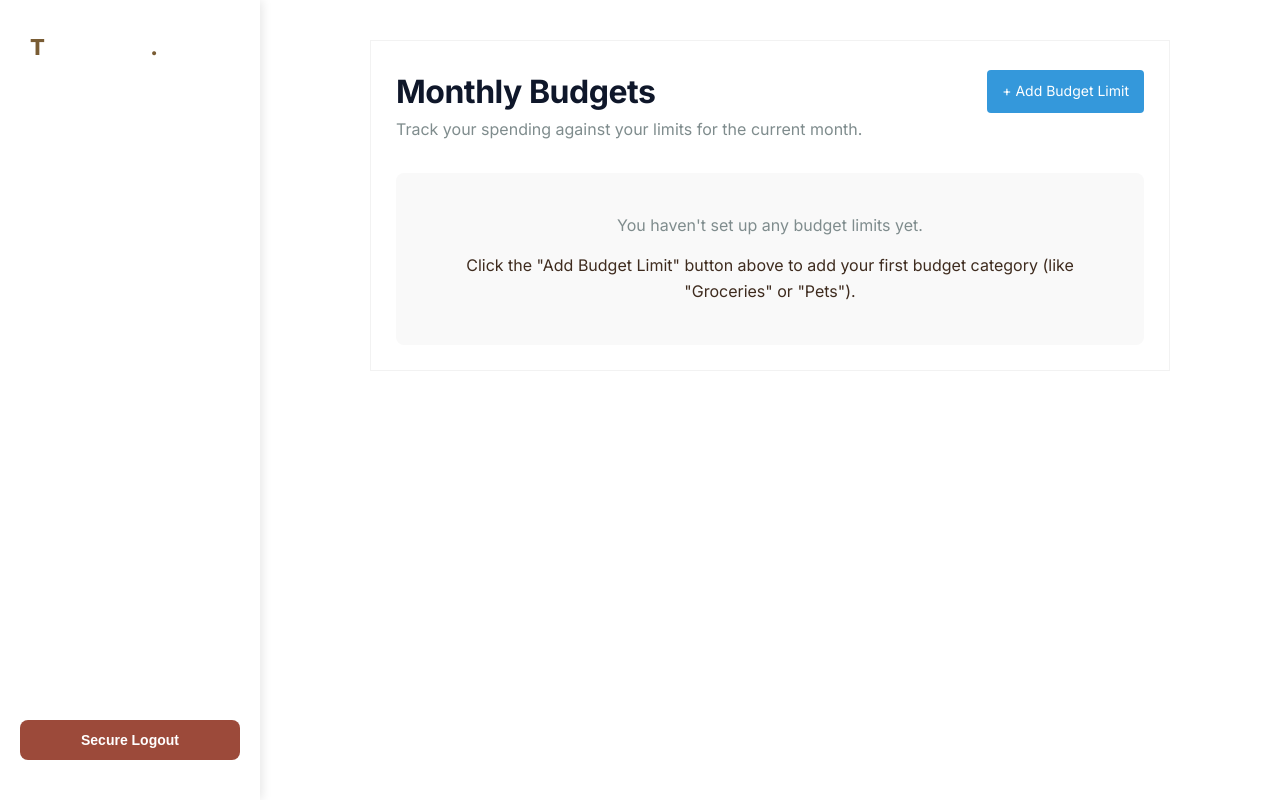
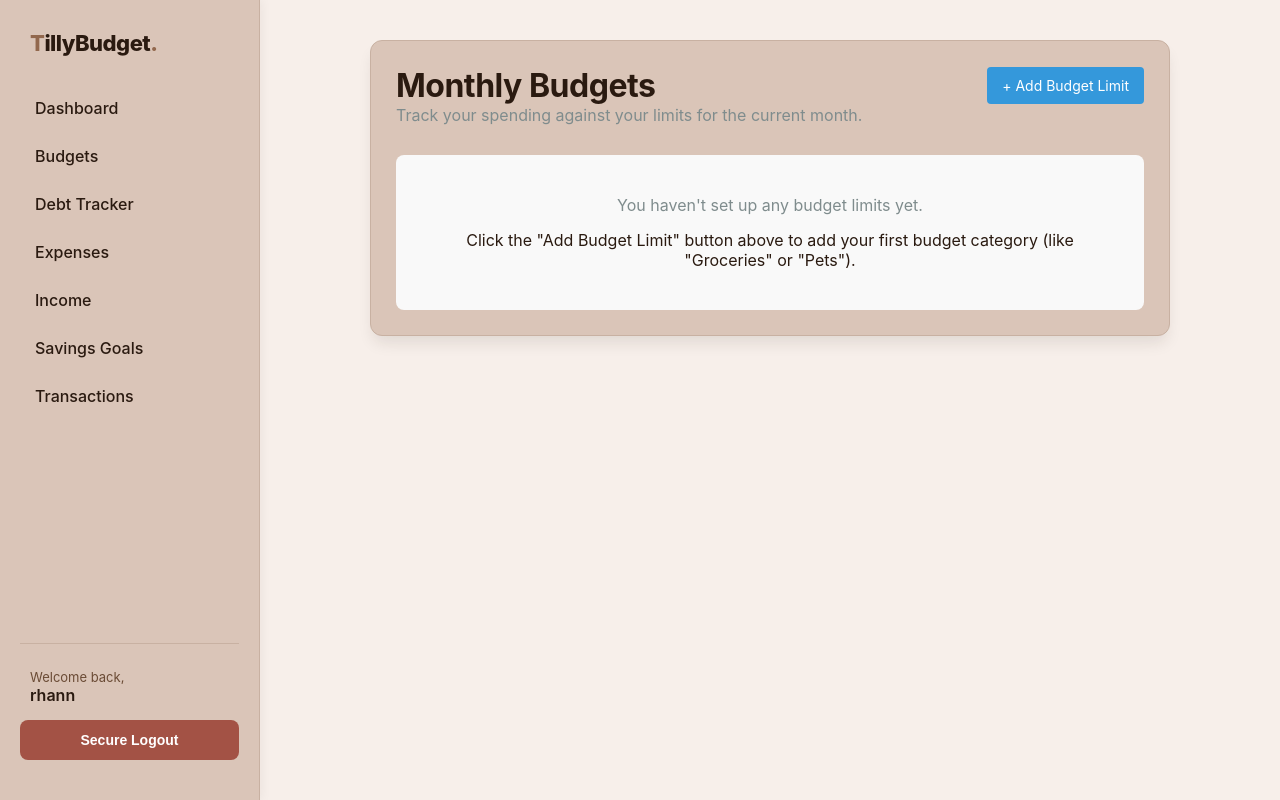
Before and after one commit to rhannemanakins-cmd/vaultic, a Django app: page /budgets/ in a window 1280 px wide. Run offline with Django 5.2, Linux system fonts and the light colour scheme; a user stored in the database is signed in; data that the repository does not hold is empty.

Commit message:
Apply custom #92684D and #DAC5B8 palette and fix invisible text

```diff
--- a/finances/templates/finances/base.html
+++ b/finances/templates/finances/base.html
@@ -13,23 +13,26 @@
         /* ==========================================
            1. THE DESIGN SYSTEM (Variables)
            ========================================== */
-:root {
-    /* The Core Brand */
-    --brand-primary: #795C34;   /* Rich saddle brown for buttons & logos */
-    --brand-danger: #9C4A3A;    /* A warm rust/terracotta for delete buttons */
+        :root {
+            /* Your Custom Brand Colors */
+            --brand-primary: #92684D;   /* The darker warm brown */
+            --bg-card: #DAC5B8;         /* The lighter beige */
 
-    /* Backgrounds */
-    --bg-main: #FDFBF7;         /* Warm cream for the overall page background */
-    --bg-card: #FFFFFF;         /* Crisp white for the transaction table/cards */
+            /* Background & Text Fixes */
+            --bg-main: #F7EFEA;         /* Soft wash of beige for main background */
+            --text-main: #2A1A10;       /* Deep espresso (Dark enough to read) */
+            --text-light: #6A4B35;      /* Medium brown for secondary text */
 
-    /* Typography */
-    --text-main: #3E2B1E;       /* Deep espresso instead of harsh black */
-    --text-light: #8A7360;      /* Muted taupe for secondary text/subtitles */
+            /* Accents & UI Elements */
+            --border-color: #C8B1A2;    /* Slightly darker beige for lines */
+            --shadow-sm: 0 4px 6px rgba(42, 26, 16, 0.08);
+            --shadow-md: 0 10px 15px -3px rgba(42, 26, 16, 0.1);
+            --radius: 12px;
 
-    /* Borders & Accents */
-    --border-color: #EAE3D9;    /* Soft tan for table borders and dividers */
-    --shadow-sm: 0 1px 3px rgba(62, 43, 30, 0.08); /* A warmer drop shadow */
-}
+            /* Button Colors */
+            --brand-danger: #A35245;    /* Warm rust for delete buttons */
+            --brand-success: #6A7B5E;   /* Muted warm green for success buttons */
+        }
 
         /* ==========================================
            2. GLOBAL RESETS
@@ -37,32 +40,33 @@
         * { box-sizing: border-box; margin: 0; padding: 0; }
 
         body {
-            font-family: 'Inter', sans-serif;
-            background-color: var(--bg-body);
+            margin: 0;
+            font-family: -apple-system, BlinkMacSystemFont, 'Segoe UI', Roboto, Helvetica, Arial, sans-serif;
+            background-color: var(--bg-main);
             color: var(--text-main);
             display: flex;
             min-height: 100vh;
-            line-height: 1.6;
         }
 
-        h1, h2, h3 { color: #0f172a; font-weight: 700; letter-spacing: -0.5px; }
+        h1, h2, h3 { color: var(--text-main); font-weight: 700; letter-spacing: -0.5px; }
 
         /* ==========================================
            3. THE SIDEBAR (Navigation)
            ========================================== */
         nav {
             width: 260px;
-            background: var(--bg-sidebar);
-            color: white;
+            background: var(--bg-card); /* Now uses your light beige */
+            color: var(--text-main);
             padding: 30px 20px;
             display: flex;
             flex-direction: column;
-            box-shadow: 2px 0 10px rgba(0,0,0,0.1);
+            box-shadow: 2px 0 10px rgba(42, 26, 16, 0.05); /* Warmer shadow */
             z-index: 10;
+            border-right: 1px solid var(--border-color);
         }
 
         nav a {
-            color: var(--text-sidebar);
+            color: var(--text-main); /* Ensures links are dark espresso */
             display: block;
             padding: 12px 15px;
             text-decoration: none;
@@ -73,8 +77,8 @@
         }
 
         nav a:hover {
-            background: rgba(255,255,255,0.1);
-            color: white;
+            background: rgba(146, 104, 77, 0.1); /* Slight brown tint on hover */
+            color: var(--brand-primary);
             transform: translateX(4px);
         }
 
@@ -93,12 +97,12 @@
             padding: 25px;
             border-radius: var(--radius);
             box-shadow: var(--shadow-md);
-            border: 1px solid rgba(0,0,0,0.05);
+            border: 1px solid var(--border-color);
             transition: transform 0.2s ease;
         }
 
         .card:hover {
-            box-shadow: 0 10px 15px -3px rgba(0,0,0,0.05);
+            box-shadow: 0 10px 15px -3px rgba(42, 26, 16, 0.08);
         }
 
         /* ==========================================
@@ -107,36 +111,56 @@
         input, select {
             width: 100%;
             padding: 10px 12px;
-            border: 1px solid #cbd5e1;
+            border: 1px solid var(--border-color);
             border-radius: 6px;
             font-family: 'Inter', sans-serif;
             margin-top: 4px;
             margin-bottom: 16px;
-            transition: border-color 0.2s;
+            transition: border-color 0.2s, box-shadow 0.2s;
+            background: var(--bg-main); /* Ensures inputs stand out slightly */
+            color: var(--text-main);
         }
 
         input:focus, select:focus {
             outline: none;
             border-color: var(--brand-primary);
-            box-shadow: 0 0 0 3px rgba(59, 130, 246, 0.1);
+            box-shadow: 0 0 0 3px rgba(146, 104, 77, 0.2); /* Brown focus ring */
         }
 
         .btn-primary { background: var(--brand-primary); color: white; }
         .btn-success { background: var(--brand-success); color: white; }
         .btn-danger { background: var(--brand-danger); color: white; }
 
-        .auth-section { margin-top: auto; padding-top: 25px; border-top: 1px solid rgba(255,255,255,0.1); }
-        .auth-btn { display: block; width: 100%; padding: 12px; text-align: center; text-decoration: none; border-radius: 8px; font-weight: 600; margin-bottom: 10px; transition: opacity 0.2s; border: none; cursor: pointer; font-size: 14px;}
+        .auth-section {
+            margin-top: auto;
+            padding-top: 25px;
+            border-top: 1px solid var(--border-color);
+        }
+
+        .auth-btn {
+            display: block;
+            width: 100%;
+            padding: 12px;
+            text-align: center;
+            text-decoration: none;
+            border-radius: 8px;
+            font-weight: 600;
+            margin-bottom: 10px;
+            transition: opacity 0.2s;
+            border: none;
+            cursor: pointer;
+            font-size: 14px;
+        }
+
         .auth-btn:hover { opacity: 0.9; }
-
     </style>
 </head>
 <body>
     <nav>
         <div>
-            <h2 style="font-size: 22px; font-weight: 800; letter-spacing: -0.5px; margin-top: 0; margin-bottom: 30px; color: white; padding-left: 10px;">
-    <span style="color: var(--brand-primary);">T</span>illyBudget<span style="color: var(--brand-primary);">.</span>
-</h2>
+            <h2 style="font-size: 22px; font-weight: 800; letter-spacing: -0.5px; margin-top: 0; margin-bottom: 30px; color: var(--text-main); padding-left: 10px;">
+                <span style="color: var(--brand-primary);">T</span>illyBudget<span style="color: var(--brand-primary);">.</span>
+            </h2>
             <a href="{% url 'dashboard' %}">Dashboard</a>
             <a href="{% url 'budgets' %}">Budgets</a>
             <a href="{% url 'debts' %}">Debt Tracker</a>
@@ -148,8 +172,8 @@
 
         <div class="auth-section">
             {% if user.is_authenticated %}
-                <p style="color: var(--text-sidebar); font-size: 13px; margin-bottom: 15px; padding-left: 10px;">
-                    Welcome back,<br><span style="color: white; font-size: 16px; font-weight: 600;">{{ user.userprofile.preferred_name|default:user.username }}</span>
+                <p style="color: var(--text-light); font-size: 13px; margin-bottom: 15px; padding-left: 10px;">
+                    Welcome back,<br><span style="color: var(--text-main); font-size: 16px; font-weight: 600;">{{ user.userprofile.preferred_name|default:user.username }}</span>
                 </p>
                 <form method="post" action="{% url 'logout' %}">
                     {% csrf_token %}
```
